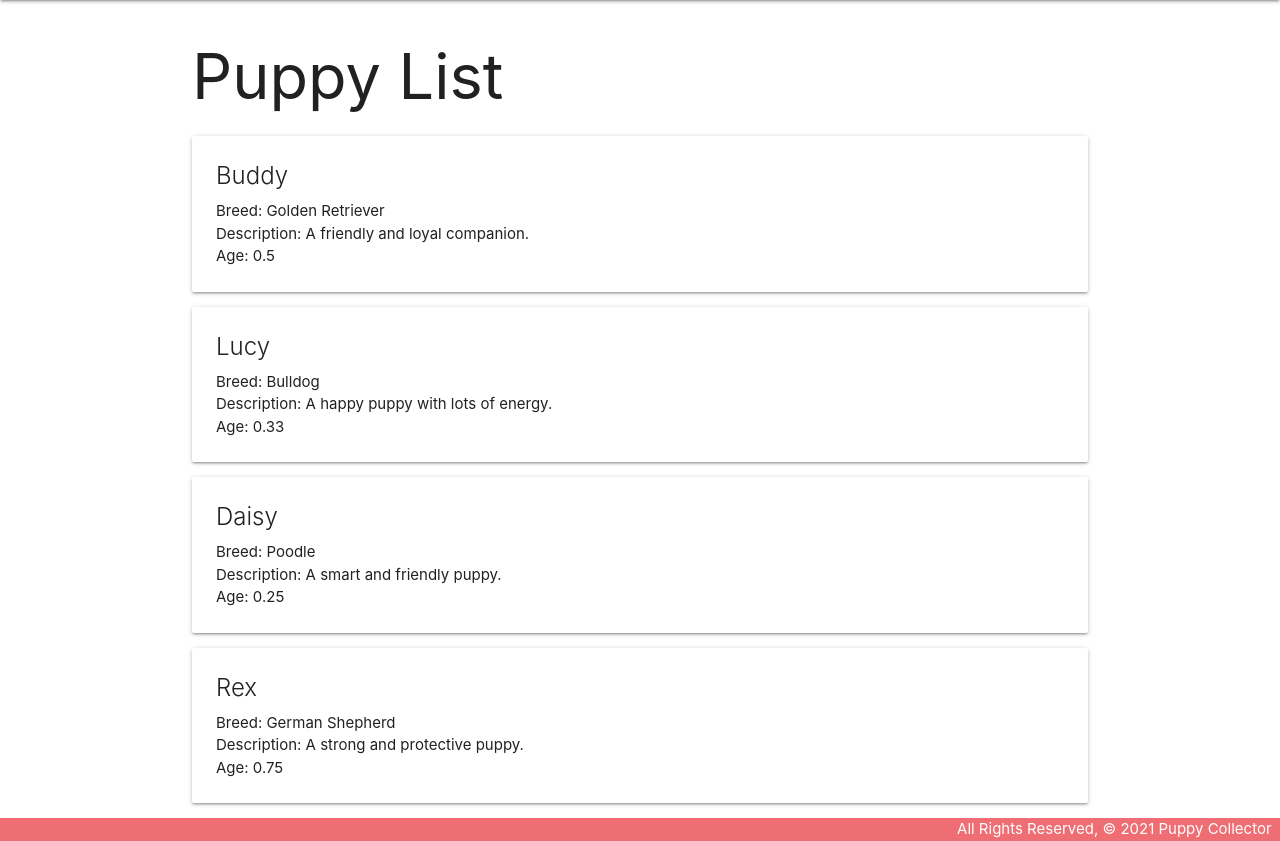
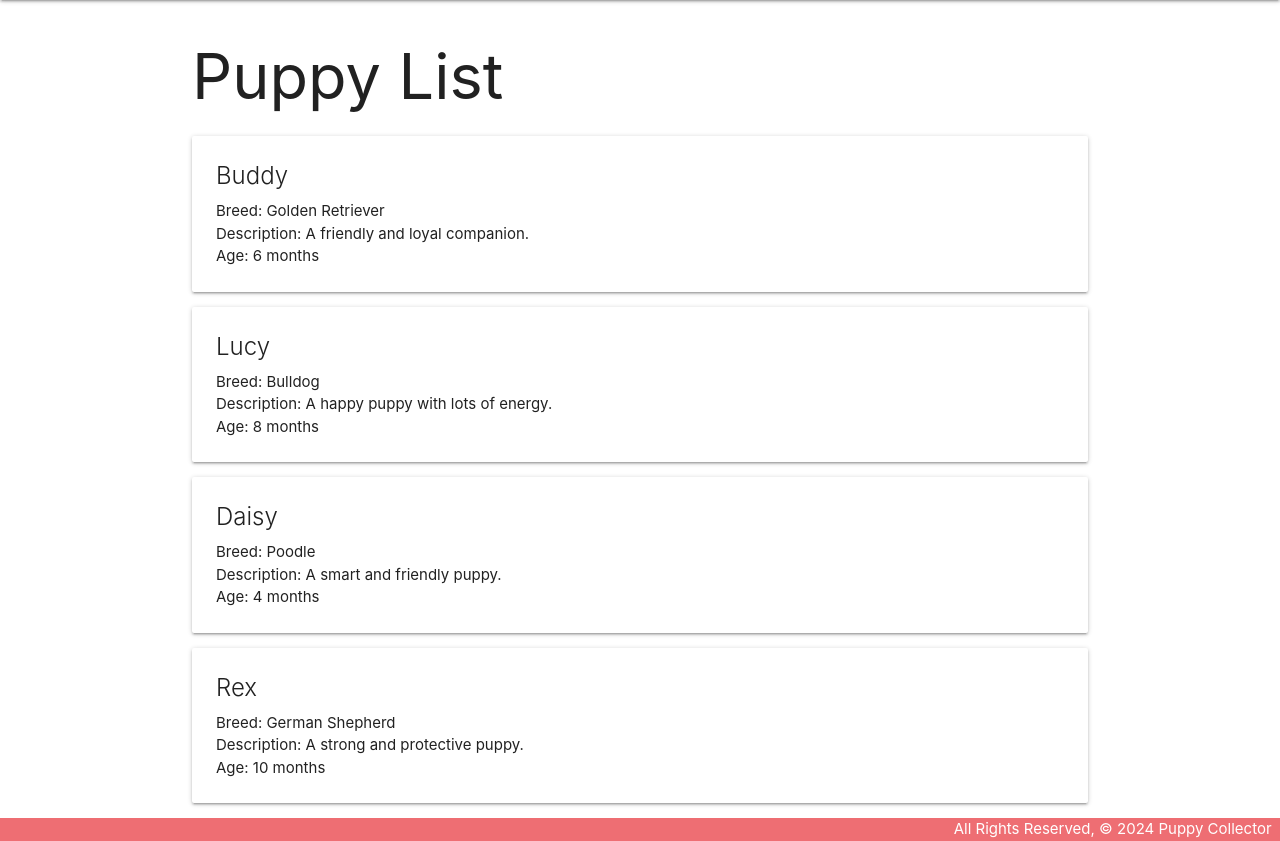
Before and after one commit to emmyileeva/PawPalace, a Django app: page /puppies/ in a window 1280 px wide. Shown: the part 64-905 px from the top of the page. Run offline with Django 5.2, Linux system fonts and the light colour scheme.

Commit message:
update age to display in months

```diff
--- a/main_app/templates/base.html
+++ b/main_app/templates/base.html
@@ -30,7 +30,7 @@
         {% endblock %}
     </main>
     <footer class="page-footer">
-        <div class="right">All Rights Reserved, &copy; 2021 Puppy Collector &nbsp;</div>
+        <div class="right">All Rights Reserved, &copy; 2024 Puppy Collector &nbsp;</div>
     </footer>
 </body>
 
--- a/main_app/templates/puppies/index.html
+++ b/main_app/templates/puppies/index.html
@@ -9,8 +9,8 @@
         <span class="card-title">{{ puppy.name }}</span>
         <p>Breed: {{ puppy.breed }}</p>
         <p>Description: {{ puppy.description }}</p>
-        {% if puppy.age > 0 %}
-        <p>Age: {{ puppy.age }}</p>
+        {% if puppy.age_in_months > 0 %}
+        <p>Age: {{ puppy.age_in_months }} months</p>
         {% else %}
         <p>Age: Puppy</p>
         {% endif %}
--- a/main_app/views.py
+++ b/main_app/views.py
@@ -1,10 +1,10 @@
 from django.shortcuts import render
 
 puppies = [
-    {'name': 'Buddy', 'breed': 'Golden Retriever', 'description': 'A friendly and loyal companion.', 'age': 0.50},
-    {'name': 'Lucy', 'breed': 'Bulldog', 'description': 'A happy puppy with lots of energy.', 'age': 0.33},
-    {'name': 'Daisy', 'breed': 'Poodle', 'description': 'A smart and friendly puppy.', 'age': 0.25},
-    {'name': 'Rex', 'breed': 'German Shepherd', 'description': 'A strong and protective puppy.', 'age': 0.75},
+    {'name': 'Buddy', 'breed': 'Golden Retriever', 'description': 'A friendly and loyal companion.', 'age_in_months': 6},
+    {'name': 'Lucy', 'breed': 'Bulldog', 'description': 'A happy puppy with lots of energy.', 'age_in_months': 8},
+    {'name': 'Daisy', 'breed': 'Poodle', 'description': 'A smart and friendly puppy.', 'age_in_months': 4},
+    {'name': 'Rex', 'breed': 'German Shepherd', 'description': 'A strong and protective puppy.', 'age_in_months': 10},
 ]
 
 # Create your views here.
```
